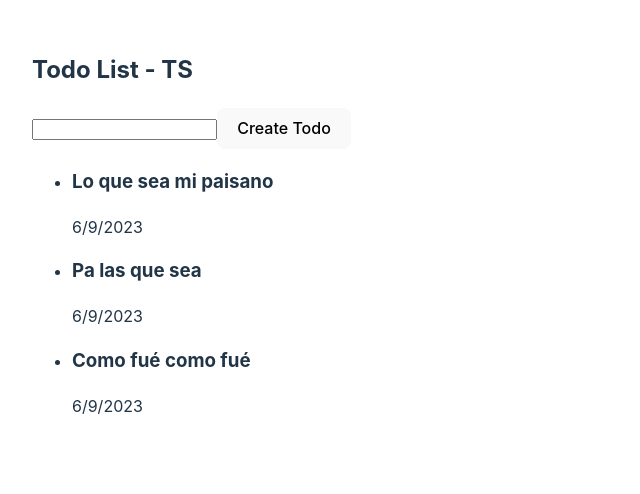
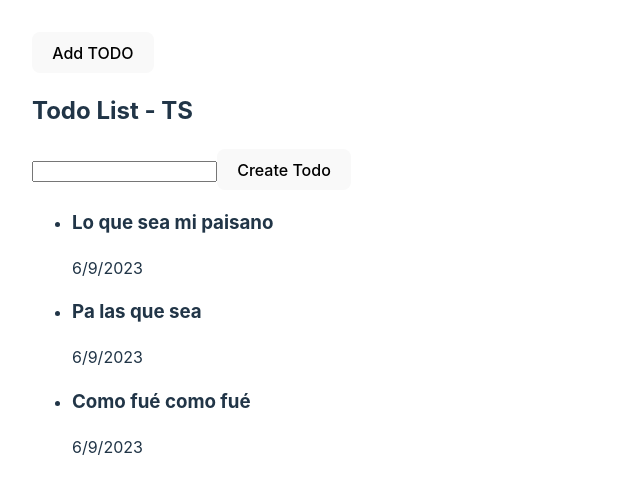
Before and after one commit to NestorSanchezS/Pract-TypeScript, a React (Vite) app: page / in a window 1280 px wide. Shown: the top 494 px of the page, without its empty margins (0-640 px from the left). Built offline with nearby package versions, Linux system fonts and the light colour scheme.

Commit message:
:sparkles: add reducer

```diff
--- a/package.json
+++ b/package.json
@@ -11,11 +11,13 @@
   },
   "dependencies": {
     "react": "^18.2.0",
-    "react-dom": "^18.2.0"
+    "react-dom": "^18.2.0",
+    "uuid": "^9.0.0"
   },
   "devDependencies": {
     "@types/react": "^18.0.37",
     "@types/react-dom": "^18.0.11",
+    "@types/uuid": "^9.0.2",
     "@typescript-eslint/eslint-plugin": "^5.59.0",
     "@typescript-eslint/parser": "^5.59.0",
     "@vitejs/plugin-react": "^4.0.0",
--- a/src/App.tsx
+++ b/src/App.tsx
@@ -1,33 +1,88 @@
-import { useState } from 'react'
+import { useState, useReducer } from 'react'
+import {v4 as uuidv4} from "uuid";
 import { Todo } from './components/Todo';
+import { Form } from './components/Form';
+import { TodoType, TodoAction } from './types/types';
 import './App.css'
-import { Form } from './components/Form';
-import { TodoType } from './types/types';
+
+
+
+const todosReducer = (state: Array<TodoType>, action: TodoAction) => {
+  switch (action.type){
+    case "ADD":
+      return [
+        ...state,
+        {
+          id: uuidv4(),
+          text:action.payload.text,
+          date: new Date().toLocaleDateString(),
+          isDone:false
+        },
+      ];
+    case "DELETE":
+      return state.filter(oneTodo => oneTodo.id === action.payload.id);
+    case "UPDATE":
+      return state.map(oneTodo => {
+        if ( oneTodo.id === action.payload.id) {
+          return oneTodo.isDone ? {...oneTodo, isDone: false} : {...oneTodo, isDone: true}
+        }
+      })
+  }
+}
 
 function App() {
+  const INITIAL_STATE = [
+    {
+      id: 1,
+      text: "Lo que sea mi paisano",
+      date: new Date().toLocaleDateString(),
+      isDone: false,
+    },
+    {
+      id: 2,
+      text: "Pa las que sea",
+      date: new Date().toLocaleDateString(),
+      isDone: false,
+    },
+    {
+      id: 3,
+      text: "Como fué como fué",
+      date: new Date().toLocaleDateString(),
+      isDone: false,
+    }
+  ]
 
 const [todoList, setTodoList] = useState<Array<TodoType>>([
   {
-    id: 1,
+    id: "1",
     text: "Lo que sea mi paisano",
     date: new Date().toLocaleDateString(),
     isDone: false,
   },
   {
-    id: 2,
+    id: "2",
     text: "Pa las que sea",
     date: new Date().toLocaleDateString(),
     isDone: false,
   },
   {
-    id: 3,
+    id: "3",
     text: "Como fué como fué",
     date: new Date().toLocaleDateString(),
     isDone: false,
   }
-])
+]);
+
+const [todos, dispatch] = useReducer(todosReducer, INITIAL_STATE);
+
+console.log(todos)
+
+
   return (
     <>
+    <button type="button" onClick={()=> dispatch({type: "ADD", payload: {
+      text: "La mondá pelua njda!"
+    } })}>Add TODO</button>
     <h2>Todo List - TS</h2>
     <Form />
       <ul>
--- a/src/components/Form.tsx
+++ b/src/components/Form.tsx
@@ -11,7 +11,6 @@ export const Form = () => {
         setTodoText(e.currentTarget.value)
     }
 
-    console.log(todoText)
   return (
     <form onSubmit={submitHandler}>
         <input type="text" name="newTodoText" onChange={changeHandler} />
```
Also changed, not shown: src/types/types.d.ts (+15 -1 lines), 1 other file (tests, documents, lock files or other folders).
